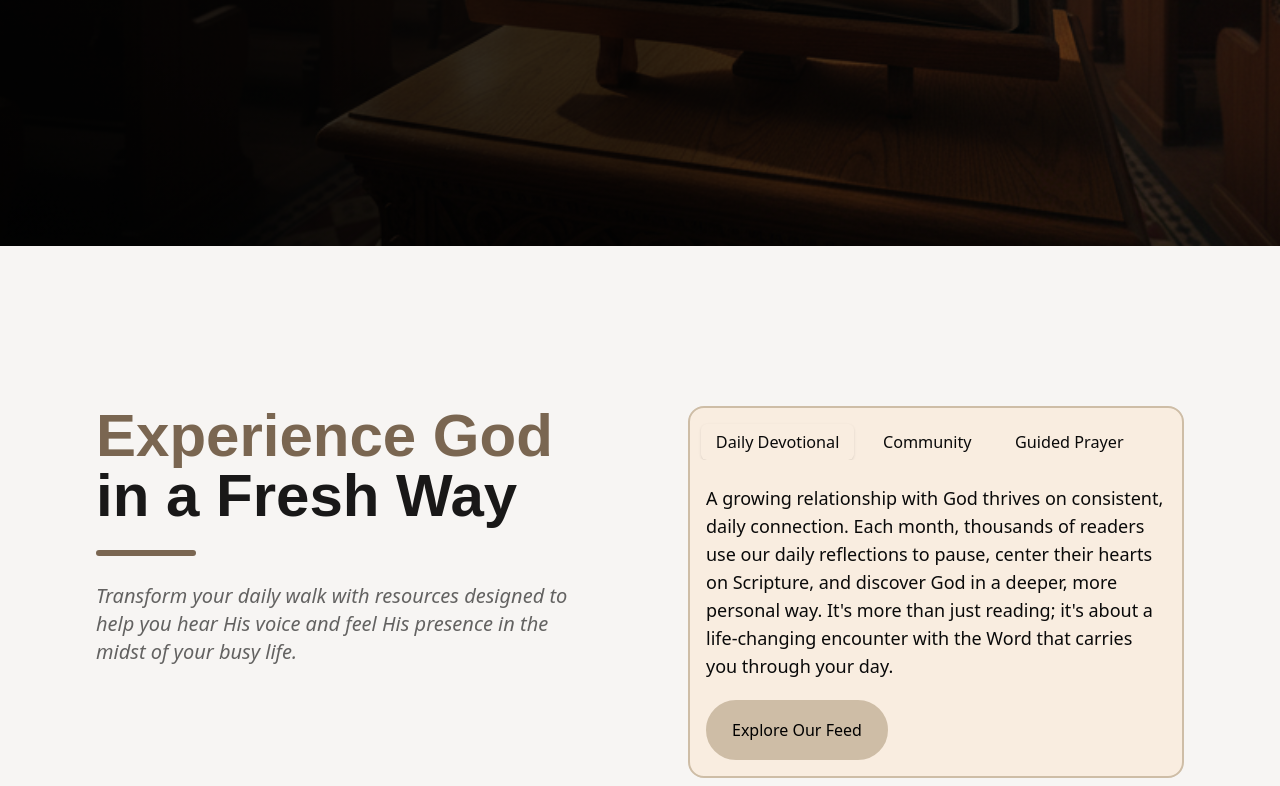
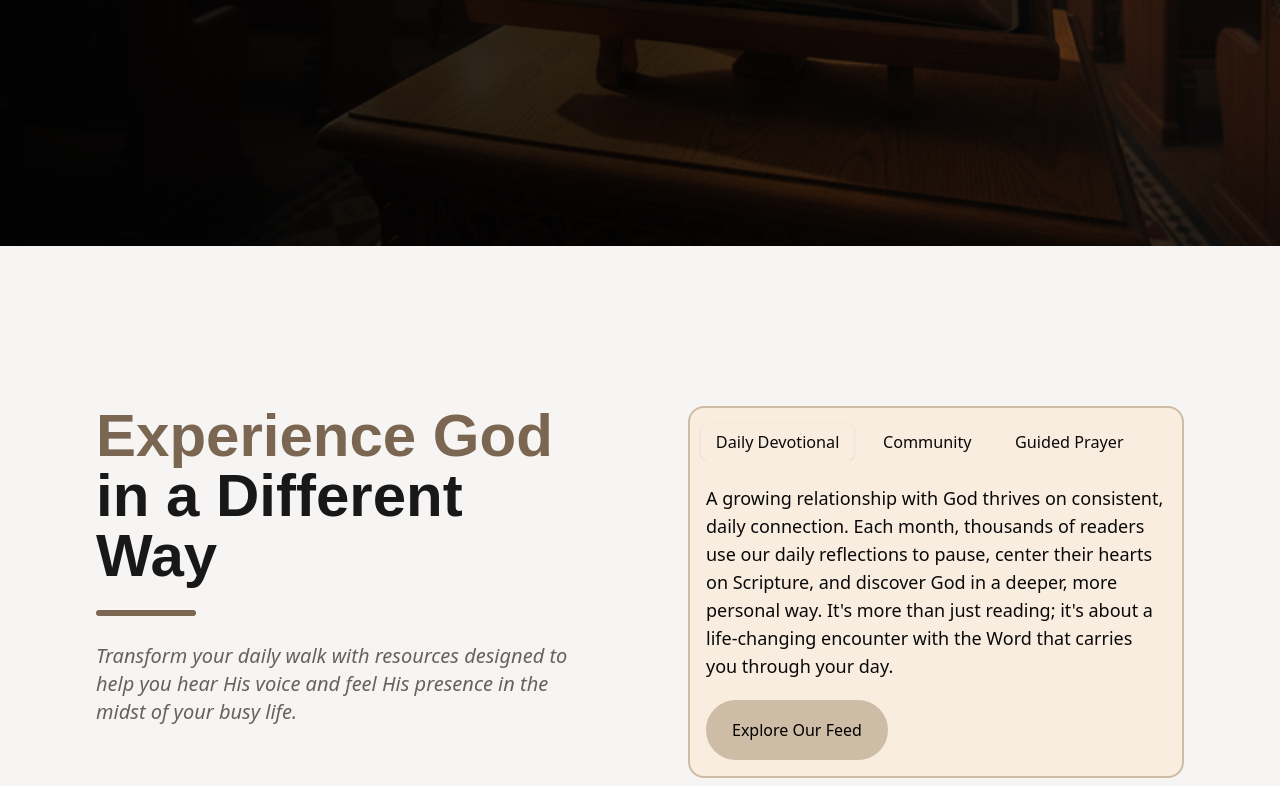
Before and after one commit to D3mzy-108/Comforters-Lodge, a React (Vite) app: page / in a window 1280 px wide. Shown: the part 554-1340 px from the top of the page. Built offline with nearby package versions, Linux system fonts and the light colour scheme.

Commit message:
Update devotional route and CTA link

```diff
--- a/src/App.jsx
+++ b/src/App.jsx
@@ -7,7 +7,7 @@ const App = () => {
     <>
       <Routes path="/pages">
         <Route path="/" element={<Landing />} />
-        <Route path="/pages/Today" element={<Today />}></Route>
+        <Route path="/devotionals" element={<Today />}></Route>
       </Routes>
     </>
   );
--- a/src/components/LandingPage/Banner.jsx
+++ b/src/components/LandingPage/Banner.jsx
@@ -1,5 +1,6 @@
 import HeroBg from "@/assets/images/banner/landing-page-hero-banner.png";
 import { Button } from "@/components/animate-ui/components/buttons/button";
+import { Link } from "react-router-dom";
 
 export default function HeroBanner() {
   return (
@@ -26,6 +27,11 @@ export default function HeroBanner() {
               first and shape the rest of your day.
             </p>
             <div className="w-fit flex gap-1">
+              <Link
+                to={`/devotionals?date=${new Date().getFullYear()}-${
+                  new Date().getMonth() + 1
+                }-${new Date().getDate()}`}
+              >
                 <Button
                   variant={"default"}
                   size={"sm"}
@@ -33,6 +39,7 @@ export default function HeroBanner() {
                 >
                   {"Today's Devotional >>"}
                 </Button>
+              </Link>
               <Button
                 variant={"link"}
                 size={"sm"}
--- a/src/components/LandingPage/Features.jsx
+++ b/src/components/LandingPage/Features.jsx
@@ -97,7 +97,7 @@ export default function SiteFeatures() {
                   <span className="text-(--textHighlight)">
                     {"Experience God"}
                   </span>
-                  <span className="text-black/90">{" in a Fresh Way"}</span>
+                  <span className="text-black/90">{" in a Different Way"}</span>
                 </legend>
                 <p className="text-black/60 text-xl font-normal italic">
                   {
```
Lines whose indentation alone changed are shown as unchanged.
